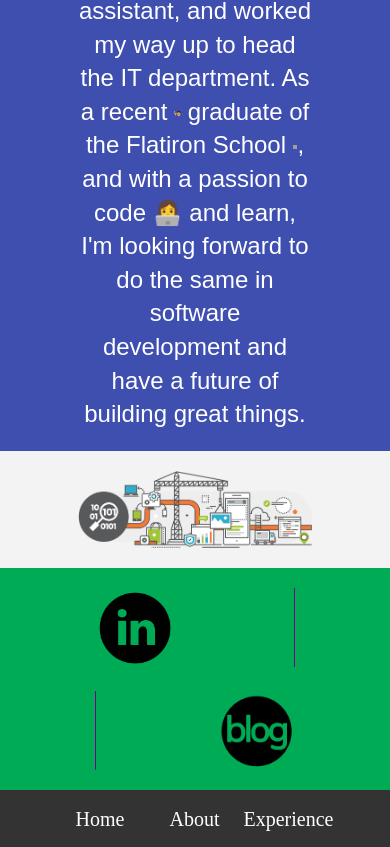
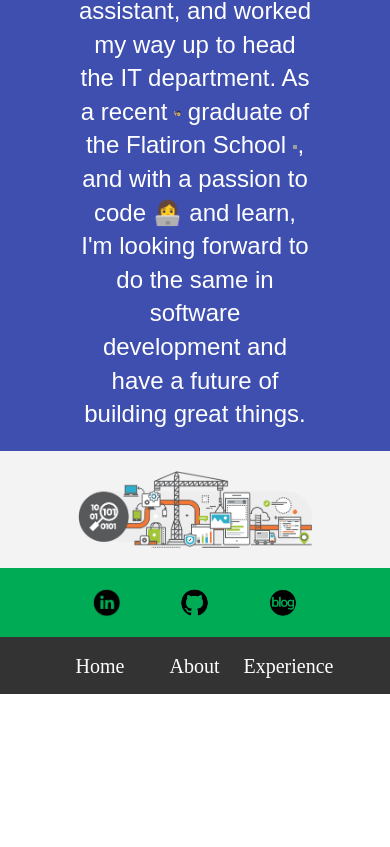
Before and after one commit to mxdavis/godaddy-react-resume, a React (Create React App) app: page / in a window 390 px wide. Shown: the part 377-1224 px from the top of the page. After the commit the page ends 1071 px from the top, so only its background shows below. Built offline with nearby package versions, Linux system fonts and the light colour scheme; grey boxes are pictures that could not be loaded; a web font is replaced by a local one.

Commit message:
make it responsive

```diff
--- a/src/components/UpperFooter.js
+++ b/src/components/UpperFooter.js
@@ -9,23 +9,25 @@ const UpperFooter = () =>  {
       <div className="App">
         <div className="green">
           <div className="text-padded">
-            <span className="boxes boxes-with-right-border">
+            <div className="uk-grid">
+              <div className="uk-width-1-3 slight-padding">
                 <a href="https://www.linkedin.com/in/malki-davis/" target="_blank" rel="noopener noreferrer">
-                <img src={Linkedin} alt="linked in" width='200px' height='200px'/>
+                  <img src={Linkedin} alt="linked in" width='50%' height='50%'/>
                 </a>
-            </span>
+              </div>
 
-            <span className="boxes boxes-with-no-border">
+              <div className="uk-width-1-3 slight-padding border-left-right">
                 <a href="https://github.com/mxdavis" target="_blank" rel="noopener noreferrer">
-                <img src={Github} alt="github" width='315px' height='315px'/>
+                  <img src={Github} alt="github" width='50%' height='50%'/>
                 </a>
-            </span>
+              </div>
 
-            <span className="boxes boxes-with-left-border">
+              <div className="uk-width-1-3 slight-padding">
                 <a href="http://malki.rocks" target="_blank" rel="noopener noreferrer">
-                <img src={Blog} alt="blog" width='200px' height='200px'/>
+                  <img src={Blog} alt="blog" width='50%' height='50%'/>
                 </a>
-            </span>
+              </div>
+             </div>
            </div>
          </div>
        </div>
```
Lines whose indentation alone changed are shown as unchanged.
